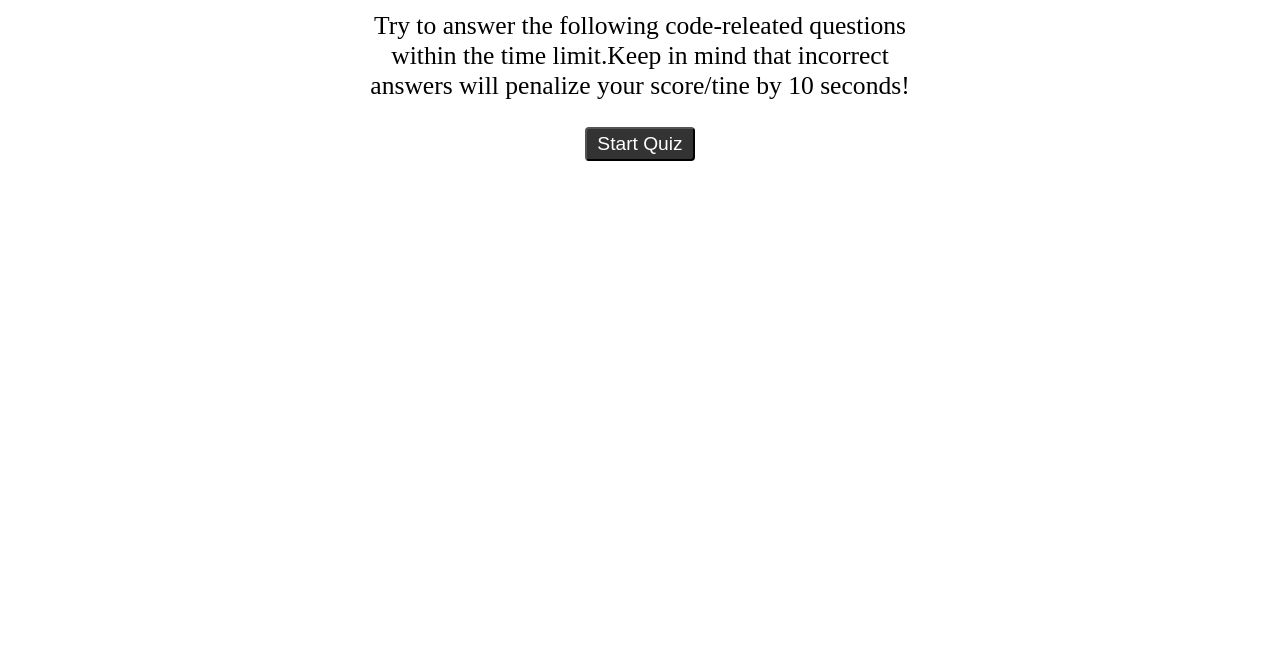
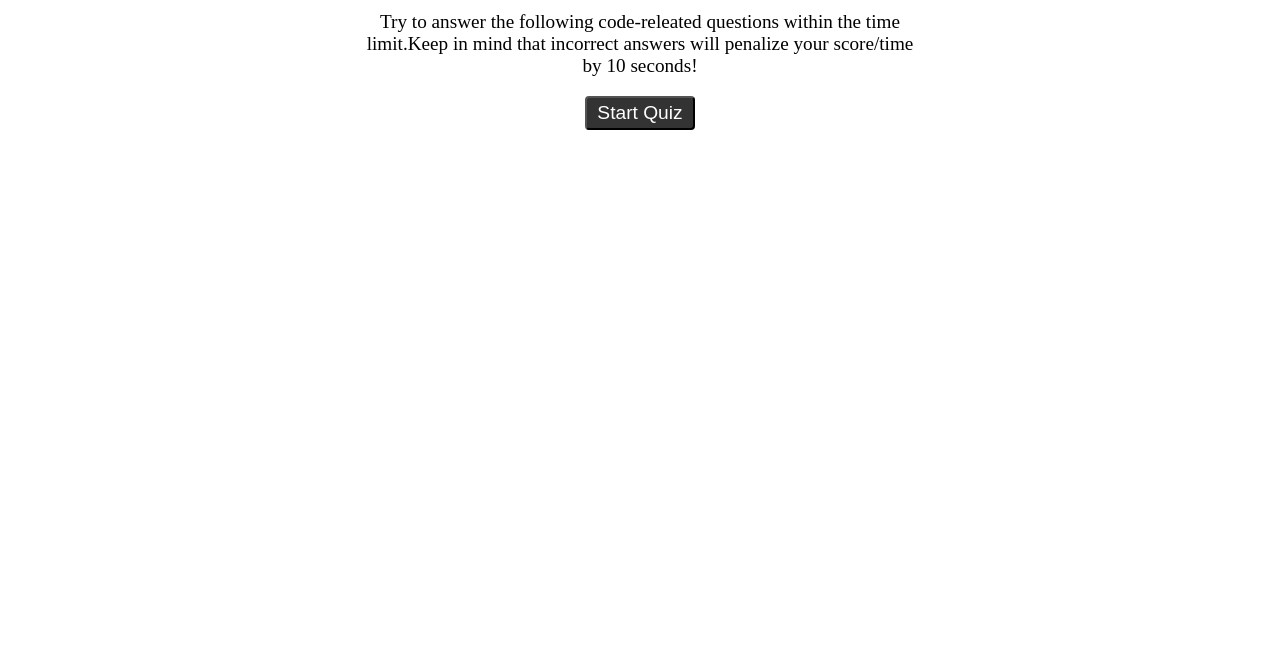
Before and after one commit to HoneySanghani/code-quiz, a plain HTML site: page index.html in a window 1280 px wide. Shown: the part 147-800 px from the top of the page. Drawn offline with Linux system fonts and the light colour scheme.

Commit message:
some bug fix

```diff
--- a/assests/css/style.css
+++ b/assests/css/style.css
@@ -39,7 +39,7 @@ button{
     font-size: 3vw;
 }
 #start-quiz p{
-    font-size: 2vw;
+    font-size: 1.5vw;
 }
 #questions{
     font-size: 2em;
--- a/assests/js/script.js
+++ b/assests/js/script.js
@@ -8,7 +8,7 @@ function displayMainScreen() {
   headingEl.textContent = "Start The Quiz";
 
   let descriptionScreen = document.createElement("p");
-  descriptionScreen.textContent = `Try to answer the following code-releated questions within the time limit.Keep in mind that incorrect answers will penalize your score/tine by 10 seconds!`;
+  descriptionScreen.textContent = `Try to answer the following code-releated questions within the time limit.Keep in mind that incorrect answers will penalize your score/time by 10 seconds!`;
 
   let startBtn = document.createElement("button");
   startBtn.innerHTML = "Start Quiz";
```
